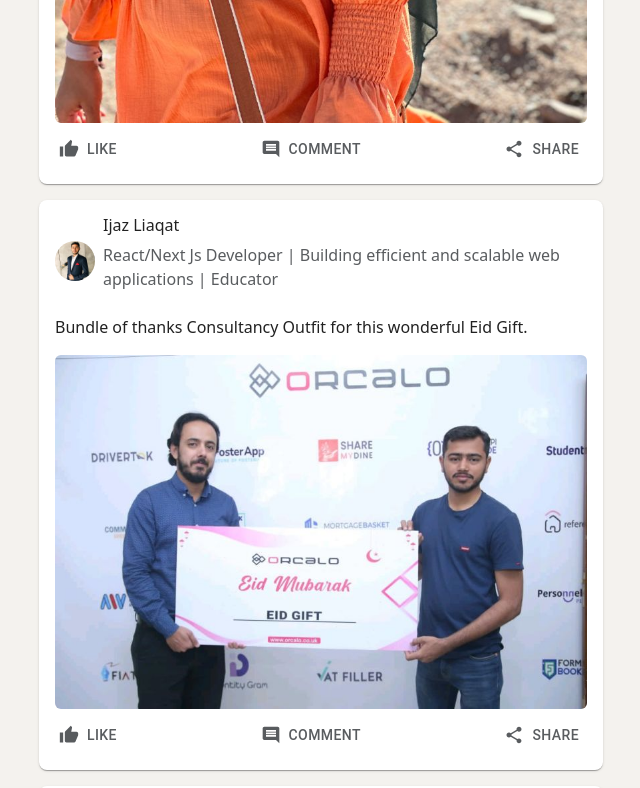
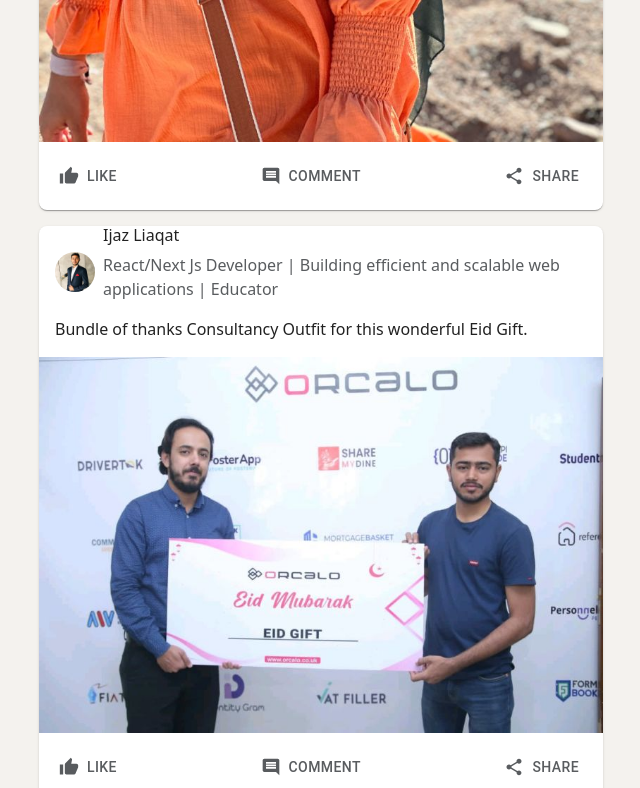
Before and after one commit to sameerahmed17/Final-Project, a React (Create React App) app: page / in a window 1280 px wide. Shown: the part 1280-2068 px from the top of the page, without its empty margins (319-959 px from the left). Built offline with nearby package versions, Linux system fonts and the light colour scheme.

Commit message:
set image in new post with redux

```diff
--- a/src/components/home/Sections/PostSection.jsx
+++ b/src/components/home/Sections/PostSection.jsx
@@ -15,23 +15,39 @@
 
   const [open, setOpen] = useState(false);
   const [newPostContent, setNewPostContent] = useState("");
+  const [image, setImage] = useState(null);
+  const [imagePreview, setImagePreview] = useState(null);
 
   const handleOpen = () => setOpen(true);
   const handleClose = () => {
     setOpen(false);
     setNewPostContent("");
+    setImage(null);
+    setImagePreview(null);
+  };
+
+  const handleImageChange = (e) => {
+    const file = e.target.files[0];
+    if (file) {
+      const reader = new FileReader();
+      reader.onloadend = () => {
+        setImage(reader.result);
+        setImagePreview(reader.result);
+      };
+      reader.readAsDataURL(file);
+    }
   };
 
   const handlePost = () => {
     if (newPostContent.trim() === "") return;
 
     const newPost = {
-      id: posts.length + 1,
+      id: Date.now(),
       name: "Sameer Ahmed",
       role: "Front-End Web Developer | React.js | Next.js | Redux",
       content: newPostContent,
       avatar: ProfileLogo,
-      image: null,
+      image: image || null,
     };
 
     dispatch(addPost(newPost));
@@ -55,17 +71,17 @@
       <hr />
 
       {posts.map((post) => (
-        <Card key={post.id} className="mb-3 p-3 rounded-3">
-          <Box className="d-flex align-items-center">
+        <Card key={post.id} className="mb-3  rounded-3">
+          <Box className="d-flex align-items-center px-3">
             <Avatar src={post.avatar} alt={post.name} className="me-2" />
             <Box>
               <h6>{post.name}</h6>
               <p className="text-muted">{post.role}</p>
             </Box>
           </Box>
-          <p className="mt-2">{post.content}</p>
-          {post.image && <img src={post.image} alt="Post" className="w-100 rounded-2" />}
-          <Box className="d-flex justify-content-between mt-2">
+          <p className=" px-3">{post.content}</p>
+          {post.image && <img src={post.image} alt="Post" className="w-100" />}
+          <Box className="d-flex justify-content-between  p-3">
             <Button variant="text" startIcon={<ThumbUpIcon />} className="text-muted">Like</Button>
             <Button variant="text" startIcon={<CommentIcon />} className="text-muted">Comment</Button>
             <Button variant="text" startIcon={<ShareIcon />} className="text-muted">Share</Button>
@@ -83,13 +99,17 @@
           <TextField
             fullWidth
             multiline
-            rows={8}
+            rows={5}
             placeholder="What do you want to talk about?"
             variant="outlined"
             className="mt-2"
             value={newPostContent}
             onChange={(e) => setNewPostContent(e.target.value)}
           />
+
+          <input type="file" accept="image/*" className="mt-3" onChange={handleImageChange} />
+          {imagePreview && <img src={imagePreview} alt="Preview" className="w-100 mt-2 rounded-2" />}
+
           <Box className="d-flex justify-content-end mt-3">
             <Button variant="outlined" color="secondary" onClick={handleClose}>Cancel</Button>
             <Button variant="contained" color="primary" className="ms-3" onClick={handlePost}>Post</Button>
--- a/src/store/postSlice/postSlice.js
+++ b/src/store/postSlice/postSlice.js
@@ -19,7 +19,6 @@
 import Logo8 from "../../components/assets/salar profile logo.jpeg";
 import Logo9 from "../../components/assets/abeera profile logo.jpeg";
 import Logo10 from "../../components/assets/mudassir profile logo.jpeg";
-
 const loadPosts = () => {
   const savedPosts = localStorage.getItem("posts");
   return savedPosts ? JSON.parse(savedPosts) : [
@@ -123,7 +122,7 @@
   },
   reducers: {
     addPost: (state, action) => {
-            const newPost = { id: state.posts.length + 1, ...action.payload };
+      const newPost = action.payload;
       state.posts.unshift(newPost);
       localStorage.setItem("posts", JSON.stringify(state.posts));
     },
```
Lines whose indentation alone changed are shown as unchanged.
